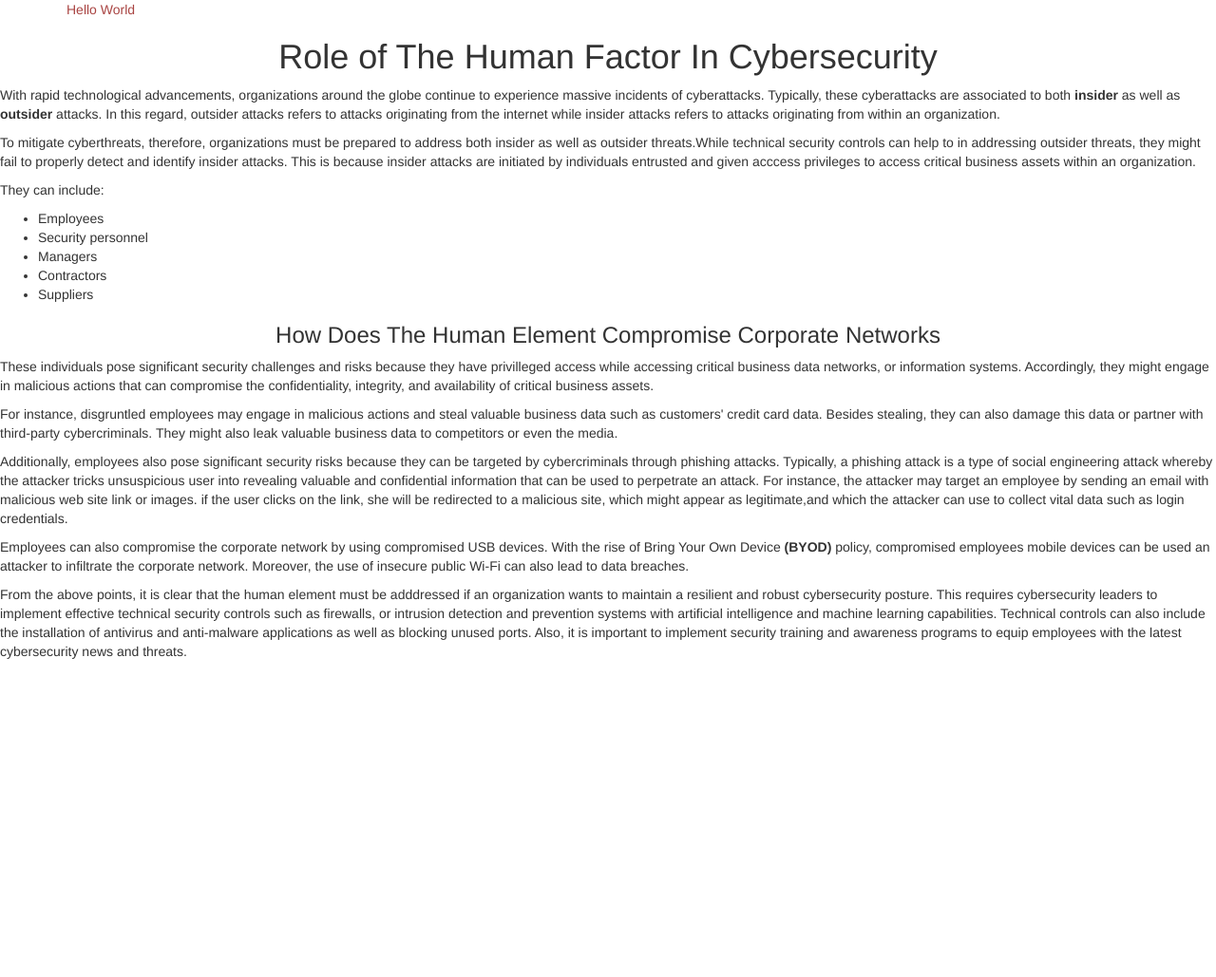
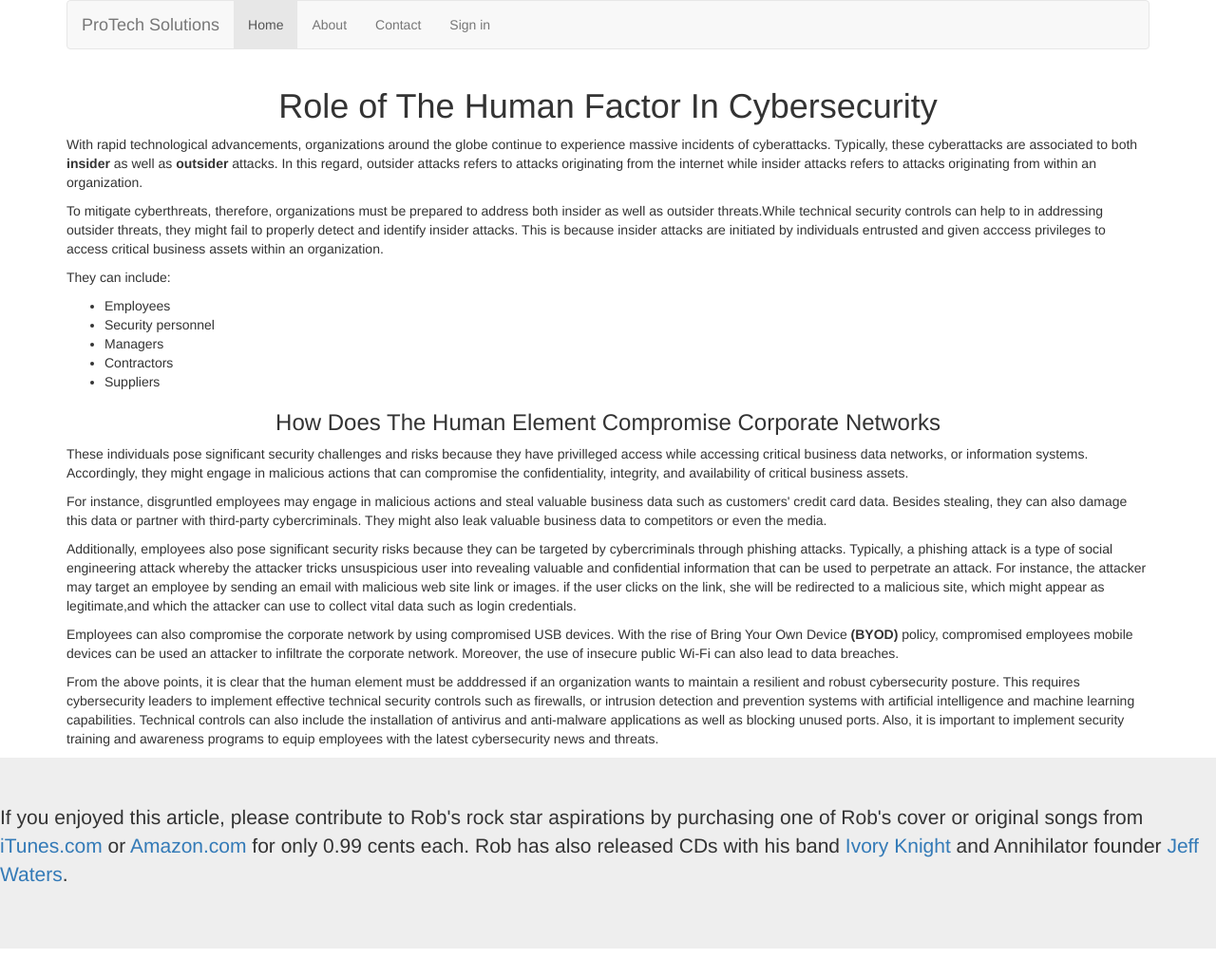
Before and after one commit to finalproject-450/finalproject-450.github.io, a plain HTML site: page index.html in a window 1280 px wide. Shown: the whole page at 95% size. Before the commit the page ends 800 px from the top, so only its background shows below. Drawn offline with nearby package versions, Linux system fonts and the light colour scheme.

Commit message:
Update index.html
commit after adding the navigation bar and the footer

```diff
--- a/index.html
+++ b/index.html
@@ -2,23 +2,34 @@
 <html>
 <head>
    <meta name="viewport" content="width=device-width, initial-scale=1.0">
- <link type="text/css" rel="stylesheet" href="bootstrap.css"/>
+ <link type="text/css" rel="stylesheet" href="bootstrap.min.css"/>
 
+ <script src="jquery.min.js"></script>
+  <script src="bootstrap.min.js"></script>
 <title>The Human Factor In Cybersecurity</title>
 </head>
 <body>
 
- <div class="container">
-  <div class="row">
-   <div class="col-sm-3">
+<div class="container">
 
-    <div class="text-danger">Hello World</div>
+   <nav class="navbar navbar-default">
+  <div class="container-fluid">
+    <div class="navbar-header">
+      <a class="navbar-brand" href="#">ProTech Solutions</a>
     </div>
+    <ul class="nav navbar-nav">
+      <li class="active"><a href="#">Home</a></li>
+      <li><a href="#">About</a></li>
+      <li><a href="#">Contact</a></li>
+      <li><a href="#">Sign in</a></li>
+    </ul>
+  </div>
+</nav>
 
-   </div>
+ </div>
 
 
-  </div>
+   <div class="container">
 
 <h1 style="text-align:center">Role of The Human Factor In Cybersecurity</h1>
 
@@ -65,6 +76,18 @@ networks, or information systems. Accordingly, they might engage in malicious ac
     Also, it is important to
     implement security training and awareness programs to equip employees with the latest cybersecurity news and threats.</p>
 
+  </div>
+
+ <footer>
+  <div class="jumbotron">
+    <p>If you enjoyed this article, please contribute to Rob's rock star aspirations by purchasing one of Rob's cover or original songs from
+<a href="https://itunes.apple.com/ca/artist/rob-gravelle/id288440853" target="_blank">
+iTunes.com</a> or <a href="https://www.amazon.com/s/ref=ntt_srch_drd_B001ES9TTK?ie=UTF8&field-keywords=Rob%20Gravelle&index=digital-music&search-type=ss" target="_blank">
+Amazon.com</a> for only 0.99 cents each. Rob has also released CDs with his band <a href="https://www.cdbaby.com/Artist/IvoryKnight" target="_blank">
+Ivory Knight</a> and Annihilator founder <a href="https://www.cdbaby.com/cd/perinbam" target="_blank">
+Jeff Waters</a>.</p>
+  </div>
+</footer>
 
 
 </body>
```
